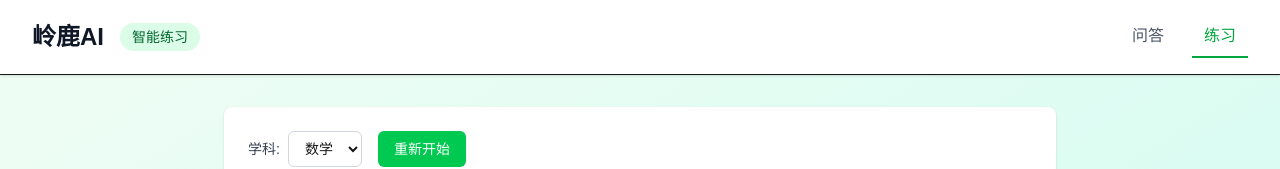
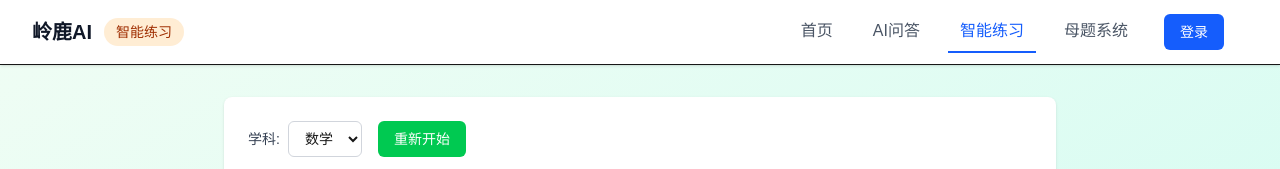
Before and after one commit to Dashsoap/jicongcong, a Next.js app: page /practice in a window 1280 px wide. Shown: the top 169 px of the page. Built offline with nearby package versions, Linux system fonts and the light colour scheme; no server answers.

Commit message:
fix: replace practice page custom navigation with unified Header
- Remove duplicate navigation code from practice page
- Use shared Header component with mother items link
- Ensures consistent navigation across all pages
- Mother items system now accessible from practice page

```diff
--- a/src/app/practice/page.tsx
+++ b/src/app/practice/page.tsx
@@ -208,99 +208,7 @@ function PracticePageContent() {
 
   return (
     <div className="min-h-screen bg-gradient-to-br from-green-50 to-teal-100">
-      {/* 头部 */}
-      <header className="bg-white shadow-sm border-b">
-        <div className="max-w-7xl mx-auto px-3 sm:px-4 lg:px-8 py-3 sm:py-4">
-          {/* 移动端布局 */}
-          <div className="flex flex-col space-y-3 sm:hidden">
-            {/* 第一行：应用名称和用户信息 */}
-            <div className="flex items-center justify-between">
-              <div className="flex items-center space-x-2">
-                <h1 className="text-xl font-bold text-gray-900">{appName}</h1>
-                <span className="px-2 py-1 bg-green-100 text-green-800 text-xs font-medium rounded-full">
-                  智能练习
-                </span>
-              </div>
-
-              {/* 移动端用户信息 */}
-              {session && (
-                <div className="flex items-center space-x-2">
-                  <div className="text-xs">
-                    <span className="text-gray-500">欢迎，</span>
-                    <span className="font-medium text-gray-900">{session.user.name}</span>
-                  </div>
-                  <button
-                    onClick={() => signOut({ callbackUrl: '/login' })}
-                    className="text-xs text-gray-500 hover:text-gray-700 transition-colors"
-                  >
-                    退出
-                  </button>
-                </div>
-              )}
-            </div>
-
-            {/* 第二行：导航菜单 */}
-            <nav className="flex space-x-6 border-t pt-3">
-              <a
-                href="/ask"
-                className="px-3 py-2 text-gray-600 hover:text-gray-900 transition-colors text-sm"
-              >
-                问答
-              </a>
-              <a
-                href="/practice"
-                className="px-3 py-2 text-green-600 font-medium border-b-2 border-green-600 text-sm"
-              >
-                练习
-              </a>
-            </nav>
-          </div>
-
-          {/* 桌面端布局 */}
-          <div className="hidden sm:flex items-center justify-between">
-            <div className="flex items-center space-x-4">
-              <h1 className="text-2xl font-bold text-gray-900">{appName}</h1>
-              <span className="px-3 py-1 bg-green-100 text-green-800 text-sm font-medium rounded-full">
-                智能练习
-              </span>
-            </div>
-
-            <div className="flex items-center space-x-6">
-              {/* 导航菜单 */}
-              <nav className="flex space-x-4">
-                <a
-                  href="/ask"
-                  className="px-3 py-2 text-gray-600 hover:text-gray-900 transition-colors"
-                >
-                  问答
-                </a>
-                <a
-                  href="/practice"
-                  className="px-3 py-2 text-green-600 font-medium border-b-2 border-green-600"
-                >
-                  练习
-                </a>
-              </nav>
-
-              {/* 用户信息 */}
-              {session && (
-                <div className="flex items-center space-x-3">
-                  <div className="text-sm">
-                    <span className="text-gray-500">欢迎，</span>
-                    <span className="font-medium text-gray-900">{session.user.name}</span>
-                  </div>
-                  <button
-                    onClick={() => signOut({ callbackUrl: '/login' })}
-                    className="text-sm text-gray-500 hover:text-gray-700 transition-colors"
-                  >
-                    退出
-                  </button>
-                </div>
-              )}
-            </div>
-          </div>
-        </div>
-      </header>
+      <Header currentPage="practice" />
 
       {/* 主要内容 */}
       <main className="max-w-4xl mx-auto px-4 sm:px-6 lg:px-8 py-8">
```
Also changed, not shown: .claude/settings.local.json.
